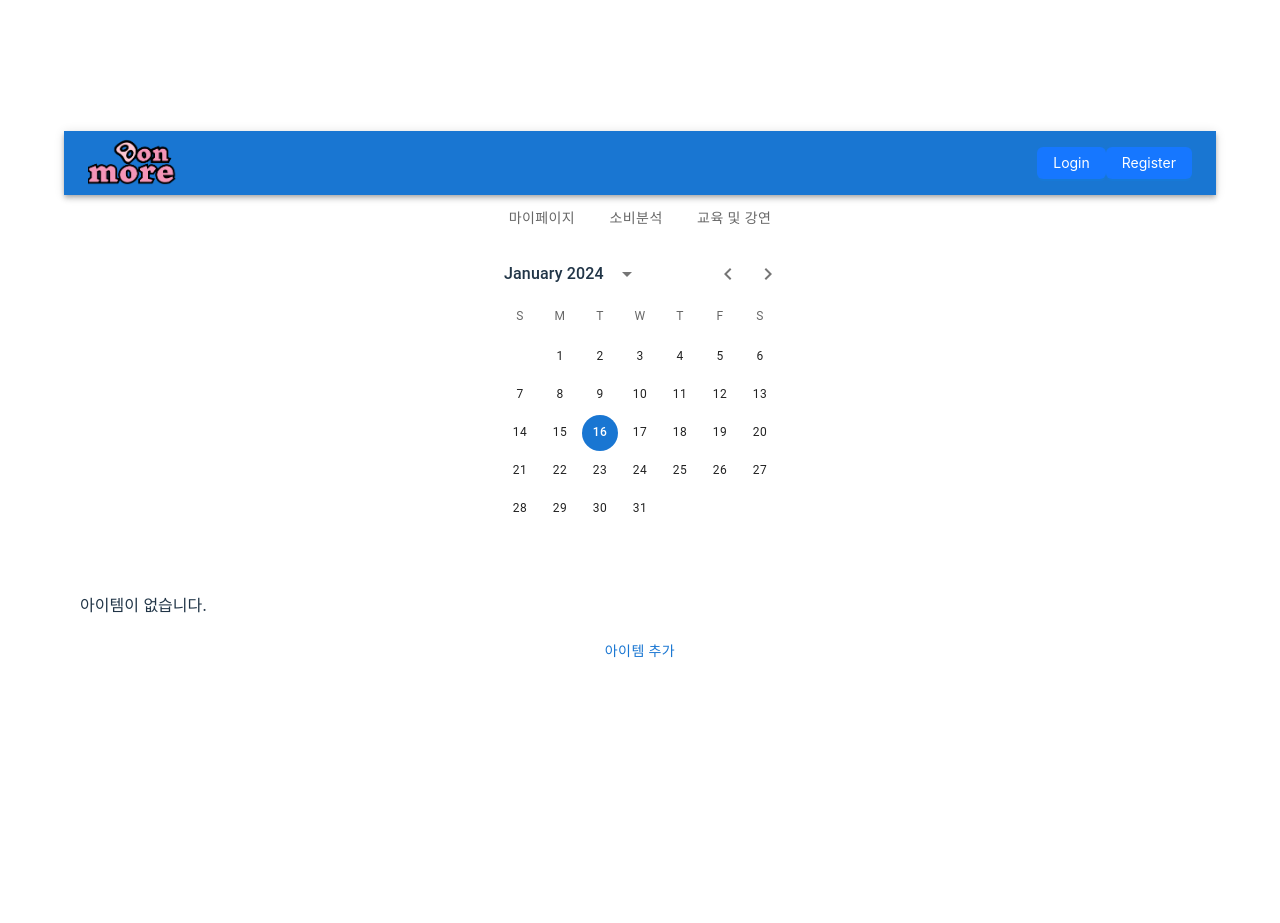
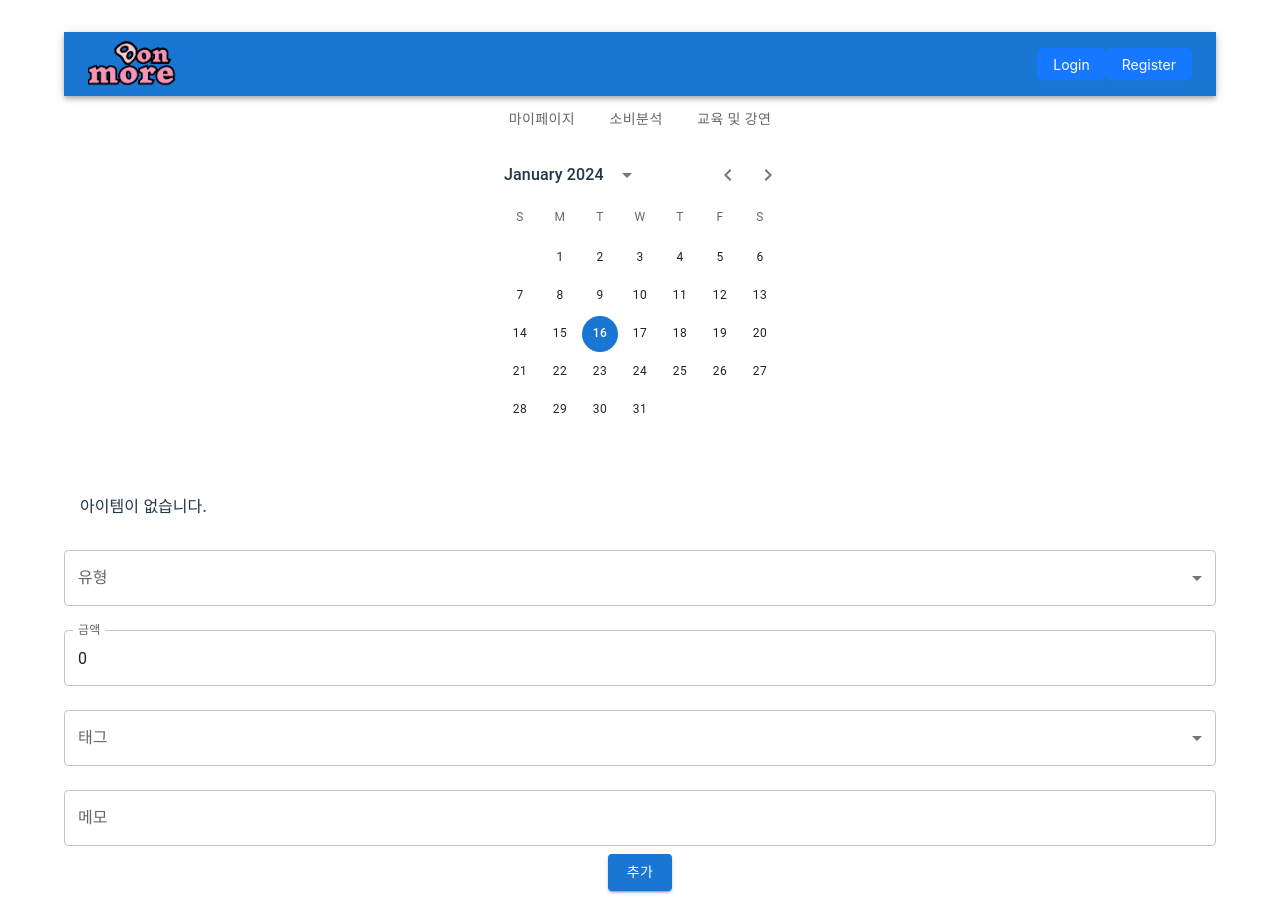
Before and after one commit to j00ho/madcamp_week3, a React (Vite) app in the folder myapp/: page /testCal in a window 1280 px wide. Before the commit the page ends 800 px from the top, so only its background shows below. Built offline with nearby package versions, Linux system fonts and the light colour scheme.

Commit message:
add calendar feature

```diff
--- a/myapp/src/MyCalendarPage.jsx
+++ b/myapp/src/MyCalendarPage.jsx
@@ -1,15 +1,30 @@
 import React, { useState } from 'react';
-import { List, ListItem, ListItemText, Button, TextField } from '@mui/material';
+import {
+  List,
+  ListItem,
+  ListItemText,
+  Button,
+  TextField,
+  FormControl,
+  InputLabel,
+  Select,
+  MenuItem,
+} from '@mui/material';
 import { LocalizationProvider, StaticDatePicker } from '@mui/x-date-pickers';
 import { AdapterDayjs } from '@mui/x-date-pickers/AdapterDayjs';
 import dayjs from 'dayjs';
 import tags_items from './Tags_item';
-//import { AdapterDateFns } from '@mui/x-date-pickers/AdapterDateFns';
 
 function MyCalendarPage() {
   const [selectedDate, setSelectedDate] = useState(dayjs());
   const [items, setItems] = useState([]);
-  const [itemForm, setItemForm] = useState({ type: '', amount: 0, tags: [], memo: '' });
+  const [itemForm, setItemForm] = useState({
+    type: '',
+    amount: 0,
+    tags: [],
+    memo: '',
+  });
+  const [editingId, setEditingId] = useState(null);
 
   // 날짜 변경 핸들러
   const handleDateChange = (newDate) => {
@@ -18,38 +33,131 @@ function MyCalendarPage() {
 
   // 아이템 추가 핸들러
   const handleAddItem = () => {
-    const newItem = { ...itemForm, id: Math.random(), date: selectedDate.toISOString().split('T')[0] };
+    const newItem = {
+      ...itemForm,
+      id: Math.random(),
+      date: selectedDate.toISOString().split('T')[0],
+    };
     setItems([...items, newItem]);
     setItemForm({ type: '', amount: 0, tags: [], memo: '' }); // 폼 초기화
   };
 
   // 아이템 수정 핸들러
   const handleUpdateItem = (id) => {
-    setItems(items.map(item => item.id === id ? { ...item, ...itemForm } : item));
+    setItems(
+      items.map((item) => (item.id === id ? { ...item, ...itemForm } : item)),
+    );
+    setEditingId(null); // 편집 상태 초기화
   };
 
   // 아이템 삭제 핸들러
   const handleDeleteItem = (id) => {
-    setItems(items.filter(item => item.id !== id));
+    setItems(items.filter((item) => item.id !== id));
   };
 
-  // 날짜별 아이템 필터링 및 렌더링
-  const filteredItems = items.filter(item => item.date === selectedDate.toISOString().split('T')[0]);
-  const itemList = filteredItems.length > 0 ? filteredItems.map((item) => (
+  // 폼 입력 핸들러
+  const handleFormChange = (e) => {
+    const { name, value } = e.target;
+    setItemForm((prev) => ({ ...prev, [name]: value }));
+  };
+
+  // 태그 선택 핸들러
+  const handleTagChange = (event) => {
+    const { value } = event.target;
+    if (value.length > 2) return; // 최대 2개의 태그만 선택 가능
+    setItemForm((prev) => ({ ...prev, tags: value }));
+  };
+
+  // 폼 제출 핸들러
+  const handleSubmit = () => {
+    if (editingId) {
+      handleUpdateItem(editingId);
+    } else {
+      handleAddItem();
+    }
+    setEditingId(null); // 편집 상태 초기화
+  };
+
+  // 아이템 리스트 렌더링
+  const itemList = items
+    .filter((item) => item.date === selectedDate.format('YYYY-MM-DD'))
+    .map((item) => (
       <ListItem
         key={item.id}
         secondaryAction={
           <>
-          <Button onClick={() => handleUpdateItem(item.id)}>수정</Button>
+            <Button
+              onClick={() => {
+                setEditingId(item.id);
+                setItemForm(item);
+              }}
+            >
+              수정
+            </Button>
             <Button onClick={() => handleDeleteItem(item.id)}>삭제</Button>
           </>
-      }>
+        }
+      >
         <ListItemText
           primary={`${item.type} - ${item.amount}`}
           secondary={`태그: ${item.tags.join(', ')}, 메모: ${item.memo}`}
         />
       </ListItem>
-  )) : <ListItem>아이템이 없습니다.</ListItem>;
+    ));
+
+  // 폼 컴포넌트
+  const itemFormComponent = (
+    <div>
+      <FormControl fullWidth margin="normal">
+        <InputLabel>유형</InputLabel>
+        <Select
+          name="type"
+          value={itemForm.type}
+          onChange={handleFormChange}
+          label="유형"
+        >
+          <MenuItem value="수입">수입</MenuItem>
+          <MenuItem value="지출">지출</MenuItem>
+        </Select>
+      </FormControl>
+      <TextField
+        name="amount"
+        type="number"
+        label="금액"
+        value={itemForm.amount}
+        onChange={handleFormChange}
+        fullWidth
+        margin="normal"
+      />
+      <FormControl fullWidth margin="normal">
+        <InputLabel>태그</InputLabel>
+        <Select
+          name="tags"
+          multiple
+          value={itemForm.tags}
+          onChange={handleTagChange}
+          renderValue={(selected) => selected.join(', ')}
+        >
+          {tags_items.map((tag) => (
+            <MenuItem key={tag} value={tag}>
+              {tag}
+            </MenuItem>
+          ))}
+        </Select>
+      </FormControl>
+      <TextField
+        name="memo"
+        label="메모"
+        value={itemForm.memo}
+        onChange={handleFormChange}
+        fullWidth
+        margin="normal"
+      />
+      <Button onClick={handleSubmit} variant="contained" color="primary">
+        {editingId ? '수정' : '추가'}
+      </Button>
+    </div>
+  );
 
   return (
     <div>
@@ -58,17 +166,16 @@ function MyCalendarPage() {
           displayStaticWrapperAs="desktop"
           value={selectedDate}
           onChange={handleDateChange}
-                components={{
-                  OpenPickerIcon: 'keyboard_arrow_down',
-                  textField: TextField,
-                }}
         />
       </LocalizationProvider>
       <List>
-            {itemList}
+        {itemList.length > 0 ? (
+          itemList
+        ) : (
+          <ListItem>아이템이 없습니다.</ListItem>
+        )}
       </List>
-        {/* 아이템 추가 및 수정 폼은 여기에 구현 */}
-        <Button onClick={handleAddItem}>아이템 추가</Button>
+      {itemFormComponent}
     </div>
   );
 }
--- a/myapp/src/Tags_item.jsx
+++ b/myapp/src/Tags_item.jsx
@@ -4,11 +4,11 @@ import Grid from '@mui/material/Grid';
 import { Select } from 'antd';
 
 const tags_items = [
-    "All",
     "tag1",
     "tag2",
     "tag3",
-    "tag4"
+    "tag4",
+    "tag5"
 ];
 
 export default tags_items;
```
Lines whose indentation alone changed are shown as unchanged.
